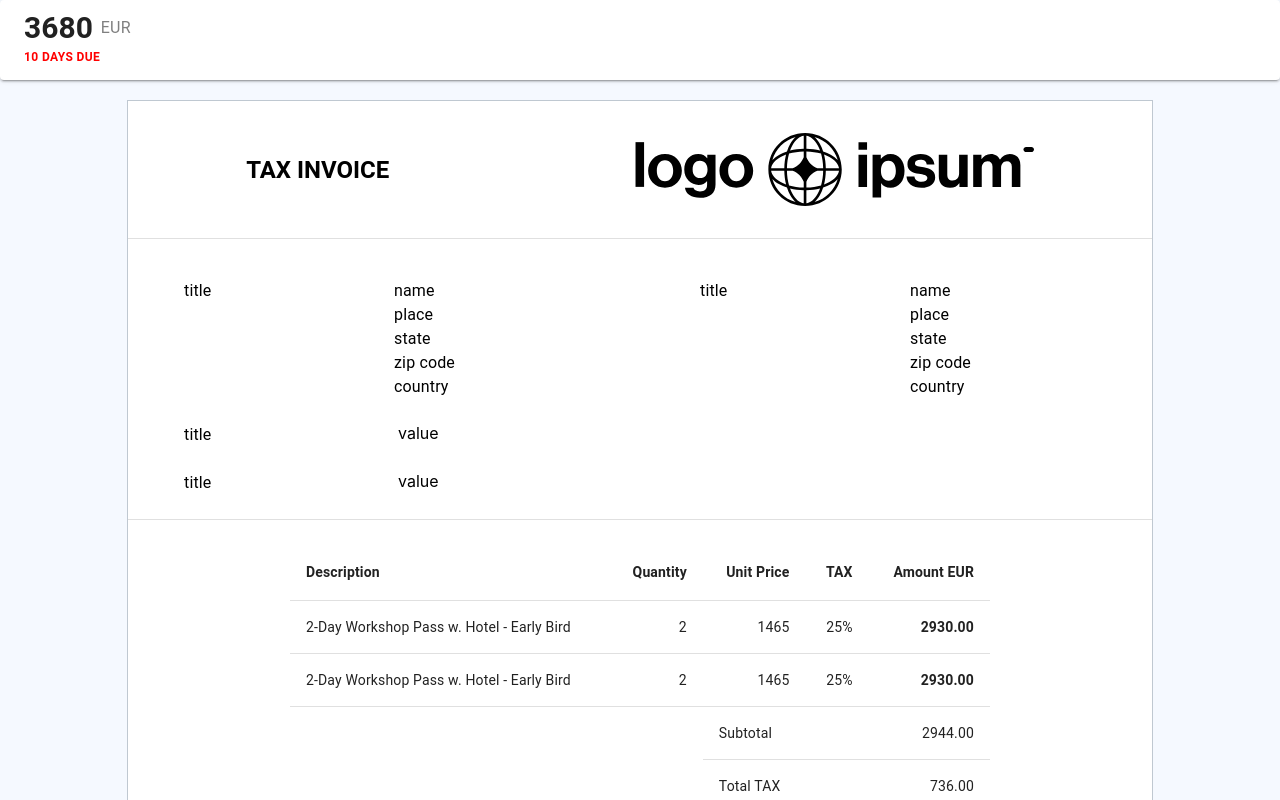
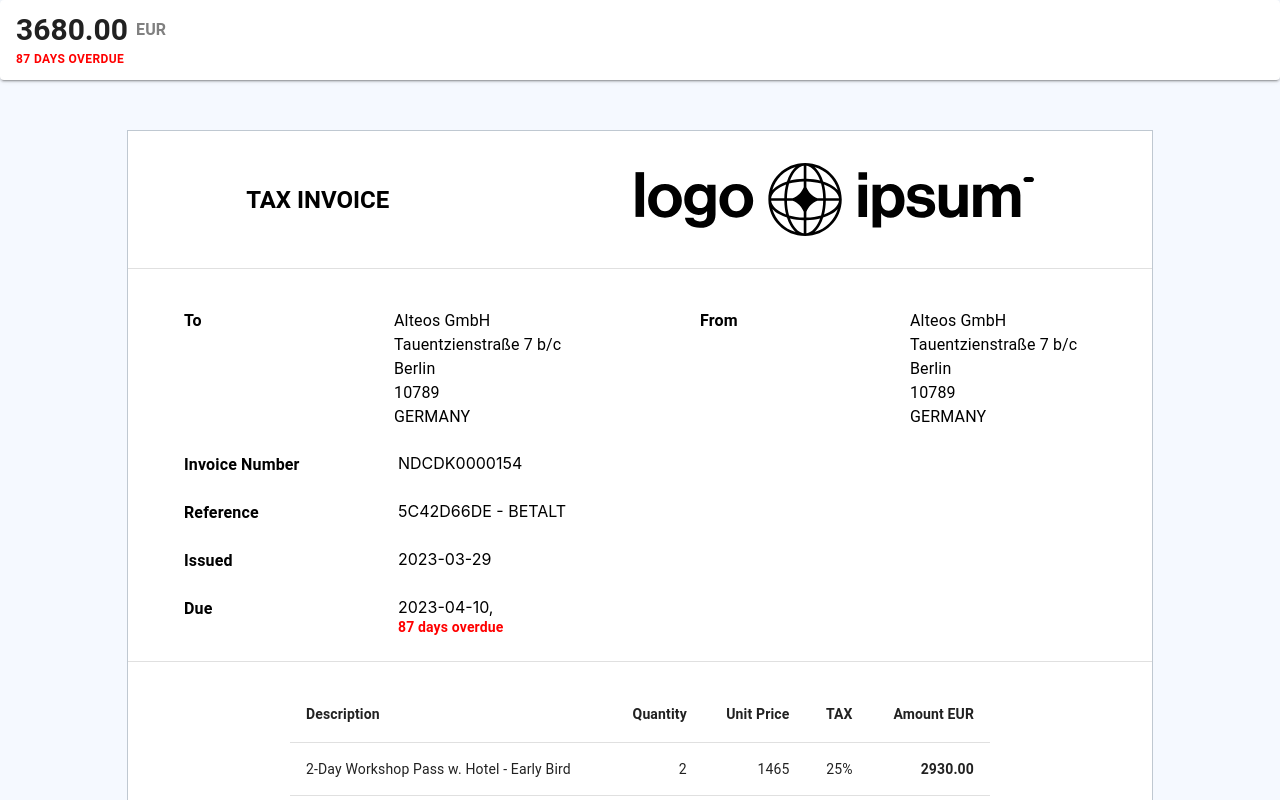
Before and after one commit to bensondavis/preview-invoice, a React (Create React App) app: page / in a window 1280 px wide. Shown: the top 800 px of the page. Built offline with nearby package versions, Linux system fonts and the light colour scheme.

Commit message:
fixed props flow

```diff
--- a/src/App.tsx
+++ b/src/App.tsx
@@ -1,16 +1,76 @@
 import "./App.css";
 import Appbar from "./components/Appbar";
-import { testInvoice } from "./mock-data/testInvoice";
 import Invoice from "./components/Invoice/Invoice";
 import Box from "@mui/material/Box";
 import logos from "./config/logoConfig";
+import {
+  calculateDueDate,
+  calculateOverDueDays,
+} from "./functions/DateFunctions";
+import { useEffect, useState } from "react";
+import { InvoiceProps } from "./interfaces/invoice";
+import { data } from "./mock-data/testInvoice";
 
 function App() {
+  const [invoice, setInvoice] = useState<InvoiceProps | any>({
+    toAddress: {
+      name: "",
+      place: "",
+      state: "",
+      zipCode: "",
+      country: "",
+    },
+    fromAddress: {
+      name: "",
+      place: "",
+      state: "",
+      zipCode: "",
+      country: "",
+    },
+    invoiceNumber: "",
+    reference: "",
+    issued: new Date(),
+    due: 0,
+    net: 0,
+    tax: 0,
+    gross: 0,
+    lineItems: [
+      {
+        name: "",
+        quantity: 0,
+        unitPrice: 0,
+        tax: 0,
+        amount: 0,
+      },
+      {
+        name: "",
+        quantity: 0,
+        unitPrice: 0,
+        tax: 0,
+        amount: 0,
+      },
+    ],
+    paymentLink: "",
+    pdfDownloadLink: "",
+  });
+
+  useEffect(() => {
+    data().then((res) => {
+      setInvoice(res);
+    });
+  }, []);
+
   return (
     <div className="App">
-      <Appbar amount={testInvoice.gross} due={testInvoice.due} />
-      <Invoice />
+      <Appbar
+        amount={invoice.gross}
+        due={calculateOverDueDays(
+          calculateDueDate(invoice.issued, invoice.due)
+        )}
+      />
+      <Invoice invoiceData={invoice} />
 
+      <a href="#your-company-name">
         <Box
           component={"img"}
           src={logos.companyLogo}
@@ -18,6 +78,7 @@ function App() {
           width={200}
           sx={{ ml: "calc(50% - 100px)", my: 9 }}
         />
+      </a>
     </div>
   );
 }
--- a/src/components/Appbar.tsx
+++ b/src/components/Appbar.tsx
@@ -2,6 +2,7 @@ import Box from "@mui/material/Box";
 import Paper from "@mui/material/Paper";
 import Typography from "@mui/material/Typography";
 import Stack from "@mui/material/Stack";
+import { ccyFormat } from "../functions/Numerics";
 
 interface AppbarProps {
   amount: number;
@@ -21,16 +22,27 @@ const Appbar = ({ amount, due }: AppbarProps) => {
         left: 0,
       }}
     >
-      <Stack direction={"column"} alignItems={"flex-start"} sx={{ml: 3, mt: 1}}>
+      <Stack
+        direction={"column"}
+        alignItems={"flex-start"}
+        sx={{
+          ml: 2,
+          position: "relative",
+          top: "50%",
+          transform: "translateY(-50%)",
+        }}
+      >
         <Stack direction={"row"} alignItems={"center"} spacing={1}>
           <Typography variant="h5" fontSize={30} fontWeight={700}>
-            {amount}
+            {ccyFormat(amount)}
           </Typography>
-          <Typography color={"gray"}>EUR</Typography>
+          <Typography fontWeight={600} color={"gray"}>EUR</Typography>
         </Stack>
-        <Typography color={"red"} fontWeight={600} variant="caption">
-          {due} DAYS DUE
-        </Typography>
+        {due && due > 0 ? (
+          <Typography color={"red"} fontWeight={600} variant="caption">
+            {due} DAYS OVERDUE
+          </Typography>
+        ) : null}
       </Stack>
     </Box>
   );
--- a/src/components/Invoice/Invoice.tsx
+++ b/src/components/Invoice/Invoice.tsx
@@ -3,26 +3,39 @@ import InvoiceHeader from "./InvoiceHeader";
 import InvoiceBody from "./InvoiceBody";
 import InvoiceLineItems from "./InvoiceLineItems";
 import InvoiceFooter from "./InvoiceFooter";
+import { InvoiceProps } from "../../interfaces/invoice";
 
-const Invoice = () => {
+const Invoice = ({ invoiceData }: { invoiceData: InvoiceProps }) => {
   return (
     <Box
       sx={{
-        mt: "100px",
+        mt: "130px",
         width: { xs: "calc(100% - 2px)", sm: "90%", md: "80%" },
         mx: "auto",
         backgroundColor: "white",
         border: "1px solid #BFC8D1",
-        mb: 4
+        mb: 4,
       }}
     >
       <InvoiceHeader />
-      <Divider/>
-      <InvoiceBody />
-      <Divider/>
-      <InvoiceLineItems/>
-      <Divider/>
-      <InvoiceFooter/>
+      <Divider />
+      <InvoiceBody
+        toAddress={invoiceData.toAddress}
+        fromAddress={invoiceData.fromAddress}
+        invoiceNumber={invoiceData.invoiceNumber}
+        reference={invoiceData.reference}
+        issued={invoiceData.issued}
+        due={invoiceData.due}
+      />
+      <Divider />
+      <InvoiceLineItems
+        lineItems={invoiceData.lineItems}
+        net={invoiceData.net}
+        tax={invoiceData.tax}
+        gross={invoiceData.gross}
+      />
+      <Divider />
+      <InvoiceFooter companyName={invoiceData.toAddress.name} />
     </Box>
   );
 };
--- a/src/components/Invoice/InvoiceAddress.tsx
+++ b/src/components/Invoice/InvoiceAddress.tsx
@@ -1,27 +1,33 @@
 import Grid from '@mui/material/Grid';
 import Typography from '@mui/material/Typography';
+import { Address } from '../../interfaces/address';
 
-const InvoiceAddress = () => {
+interface InvoiceAddressProps {
+  title: string,
+  address: Address
+}
+
+const InvoiceAddress = ({title, address}:InvoiceAddressProps) => {
   return(
     <Grid container  sx={{textAlign: "left"}}>
       <Grid item xs={6}>
-        <Typography sx={{ml: 4}}>title</Typography>
+        <Typography sx={{ml: 4}}><b>{title}</b></Typography>
       </Grid>
       <Grid item xs={6}>
         <Grid item xs={12}>
-          <Typography>name</Typography>
+          <Typography>{address.name}</Typography>
         </Grid>
         <Grid item xs={12}>
-          <Typography>place</Typography>
+          <Typography>{address.place}</Typography>
         </Grid>
         <Grid item xs={12}>
-          <Typography>state</Typography>
+          <Typography>{address.state}</Typography>
         </Grid>
         <Grid item xs={12}>
-          <Typography>zip code</Typography>
+          <Typography>{address.zipCode}</Typography>
         </Grid>
         <Grid item xs={12}>
-          <Typography>country</Typography>
+          <Typography>{address.country}</Typography>
         </Grid>
       </Grid>
     </Grid>
--- a/src/components/Invoice/InvoiceBody.tsx
+++ b/src/components/Invoice/InvoiceBody.tsx
@@ -2,8 +2,27 @@ import { Stack } from "@mui/material";
 import Grid from "@mui/material/Grid";
 import InvoiceAddress from "./InvoiceAddress";
 import InvoiceData from "./InvoiceData";
+import { Address } from "../../interfaces/address";
+import { calculateDueDate, calculateOverDueDays } from "../../functions/DateFunctions";
 
-const InvoiceBody = () => {
+interface InvoiceBodyProps {
+  toAddress: Address;
+  fromAddress: Address;
+  invoiceNumber: string;
+  reference: string;
+  issued: Date;
+  due: number;
+}
+
+const InvoiceBody = ({
+  toAddress,
+  fromAddress,
+  invoiceNumber,
+  reference,
+  issued,
+  due,
+}: InvoiceBodyProps) => {
+
   return (
     <Stack
       direction={{ xs: "column", sm: "row", md: "row" }}
@@ -12,20 +31,33 @@ const InvoiceBody = () => {
       justifyContent={"center"}
       spacing={1}
     >
-      <Grid container spacing={3} sx={{width: "100%"}} >
+      <Grid container spacing={3} sx={{ width: "100%" }}>
         <Grid item xs={12}>
-          <InvoiceAddress />
+          <InvoiceAddress title="To" address={toAddress} />
         </Grid>
         <Grid item xs={12}>
-          <InvoiceData />
+          <InvoiceData title="Invoice Number" value={invoiceNumber} />
         </Grid>
         <Grid item xs={12}>
-          <InvoiceData />
+          <InvoiceData title="Reference" value={reference} />
+        </Grid>
+        <Grid item xs={12}>
+          <InvoiceData
+            title="Issued"
+            value={issued.toISOString().split("T")[0]}
+          />
+        </Grid>
+        <Grid item xs={12}>
+          <InvoiceData
+            title="Due"
+            value={calculateDueDate(issued, due)}
+            overDue={calculateOverDueDays(calculateDueDate(issued, due))}
+          />
         </Grid>
       </Grid>
-      <Grid container spacing={3} sx={{width: "100%"}} >
+      <Grid container spacing={3} sx={{ width: "100%" }}>
         <Grid item xs={12}>
-          <InvoiceAddress />
+          <InvoiceAddress title="From" address={fromAddress} />
         </Grid>
       </Grid>
     </Stack>
--- a/src/components/Invoice/InvoiceData.tsx
+++ b/src/components/Invoice/InvoiceData.tsx
@@ -1,14 +1,30 @@
 import Grid from "@mui/material/Grid";
 import Typography from "@mui/material/Typography";
 
-const InvoiceData = () => {
+interface InvoiceDataProps {
+  title: string;
+  value: string;
+  overDue?: number;
+}
+
+const InvoiceData = ({ title, value, overDue }: InvoiceDataProps) => {
   return (
     <Grid container spacing={1} sx={{ textAlign: "left" }}>
       <Grid item xs={6}>
-        <Typography sx={{ml: 4}}>title</Typography>
+        <Typography sx={{ ml: 4 }}>
+          <b>{title}</b>
+        </Typography>
       </Grid>
       <Grid item xs={6}>
-        value
+        {value}
+        {overDue && overDue > 0 ? (
+          <>
+            {","}{" "}
+            <Typography variant="body2" fontWeight={600} color={"red"}>
+              {overDue} days overdue
+            </Typography>
+          </>
+        ) : null}
       </Grid>
     </Grid>
   );
--- a/src/components/Invoice/InvoiceFooter.tsx
+++ b/src/components/Invoice/InvoiceFooter.tsx
@@ -1,12 +1,15 @@
 import Box from "@mui/material/Box";
 import Typography from "@mui/material/Typography";
-import { testInvoice } from "../../mock-data/testInvoice";
 
-const InvoiceFooter = () => {
+interface InvoiceFooterProps {
+  companyName: string;
+}
+
+const InvoiceFooter = ({ companyName }: InvoiceFooterProps) => {
   return (
     <Box sx={{ width: "100%", backgroundColor: "#F4F7F7", py: 4 }}>
       <Typography sx={{ ml: 4 }} fontWeight={600} fontSize={"30px"}>
-        {testInvoice.fromAddress.name}
+        {companyName}
       </Typography>
     </Box>
   );
--- /dev/null
+++ b/src/functions/DateFunctions.ts
@@ -0,0 +1,19 @@
+const calculateDueDate = (startDate: Date, numberOfDays: number) => {
+  const startDateObj = new Date(startDate);
+  const timeInMs = numberOfDays * 24 * 60 * 60 * 1000;
+  const endDateObj = new Date(startDateObj.getTime() + timeInMs);
+  const endDate = endDateObj.toISOString().split("T")[0];
+  return endDate;
+};
+
+const calculateOverDueDays = (dueDate: string) => {
+  const currentDate = new Date();
+  const dueDateObj = new Date(dueDate);
+  const timeDiff = currentDate.getTime() - dueDateObj.getTime();
+  if (timeDiff < 0) return 0;
+
+  const overdueDays = Math.ceil(timeDiff / (1000 * 3600 * 24));
+  return overdueDays;
+};
+
+export {calculateDueDate, calculateOverDueDays};
--- /dev/null
+++ b/src/functions/Numerics.ts
@@ -0,0 +1,5 @@
+function ccyFormat(num: number){
+  return `${num.toFixed(2)}`;
+}
+
+export {ccyFormat};
--- a/src/interfaces/invoice.ts
+++ b/src/interfaces/invoice.ts
@@ -1,7 +1,7 @@
 import { Address } from "./address";
 import { LineItems } from "./lineItems";
 
-export interface Invoice {
+export interface InvoiceProps {
   toAddress: Address,
   fromAddress: Address,
   invoiceNumber: string,
--- a/src/mock-data/testInvoice.ts
+++ b/src/mock-data/testInvoice.ts
@@ -1,6 +1,13 @@
-import { Invoice } from "../interfaces/invoice";
+import { InvoiceProps } from "../interfaces/invoice";
 
-export const testInvoice: Invoice = {
+export const data = () => {
+  return new Promise((resolve, reject) => {
+    resolve(testInvoice);
+    reject("error");
+  })
+}
+
+const testInvoice: InvoiceProps = {
   toAddress: {
     name: "Alteos GmbH",
     place: "Tauentzienstraße 7 b/c",
@@ -17,8 +24,8 @@ export const testInvoice: Invoice = {
   },
   invoiceNumber: "NDCDK0000154",
   reference: "5C42D66DE - BETALT",
-  issued: new Date(),
-  due: 10,
+  issued: new Date("2023-03-29"),
+  due: 12,
   net: 2944.0,
   tax: 736.0,
   gross: 3680.00,
```
Also changed, not shown: src/components/Invoice/InvoiceLineItems.tsx (+12 -8 lines). Lines whose indentation alone changed are shown as unchanged.
